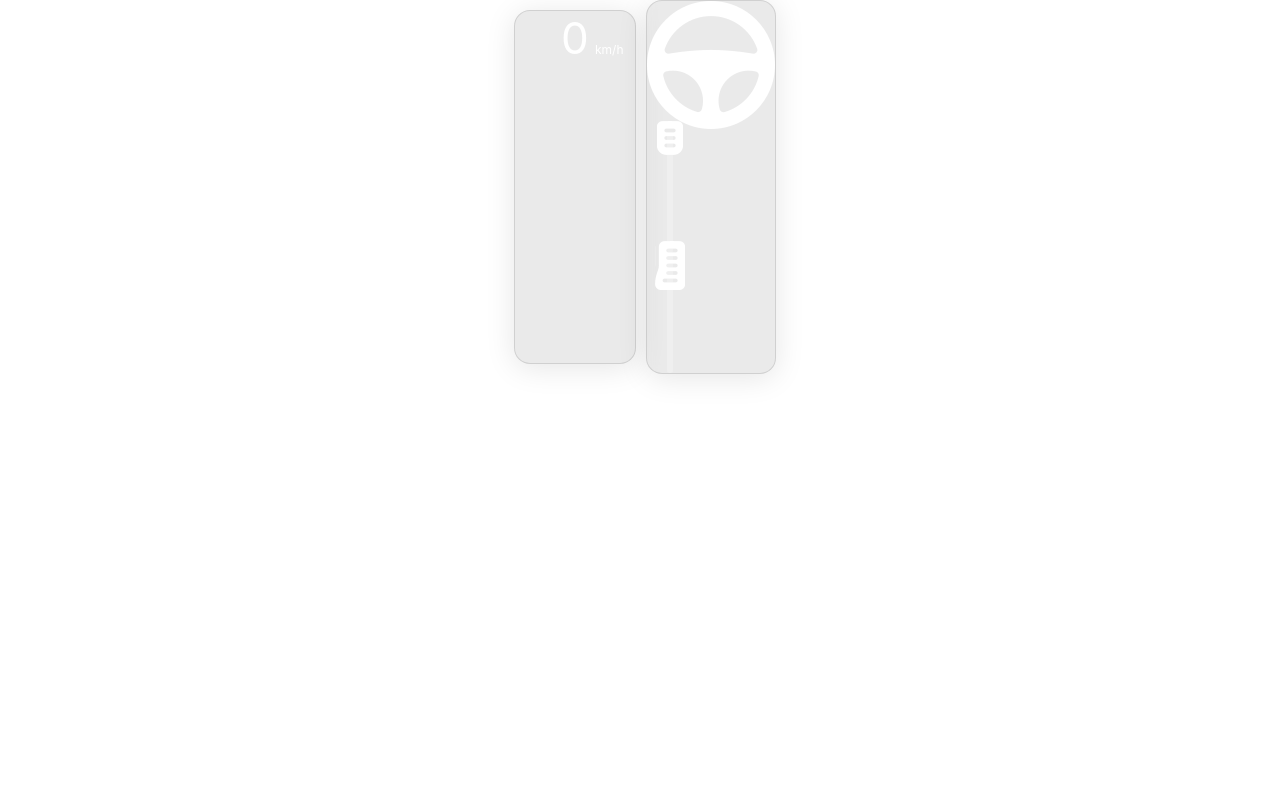
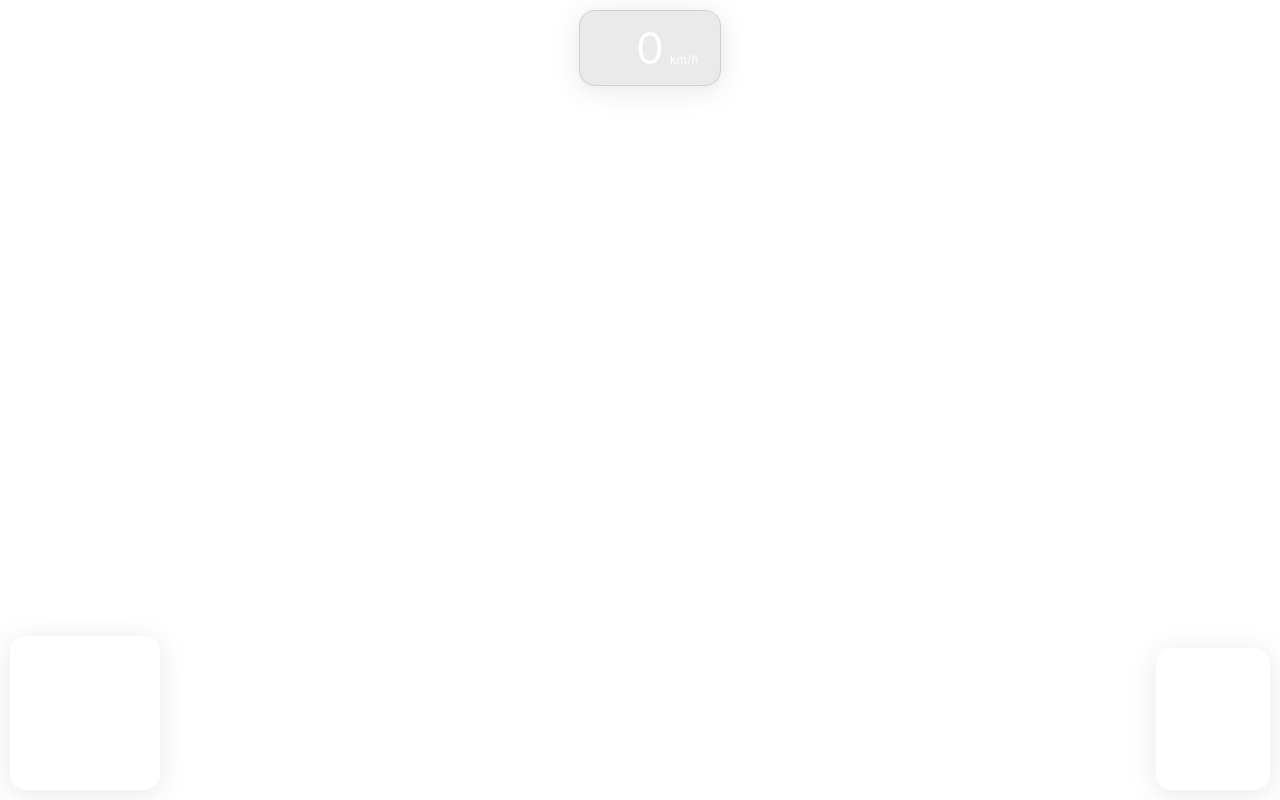
Before and after one commit to kelvinkoko/autonomous-driving-playground, a React app: page / in a window 1280 px wide. Built offline with nearby package versions, Linux system fonts and the light colour scheme.

Commit message:
Display overlay ui items

```diff
--- a/src/Application/Ui/GlassPanels.css
+++ b/src/Application/Ui/GlassPanels.css
@@ -6,3 +6,12 @@
   -webkit-backdrop-filter: blur(5px);
   border: 1px solid rgba(148, 148, 148, 0.3);
 }
+
+.whitePanel {
+  background: rgba(255, 255, 255, 0.14);
+  border-radius: 16px;
+  box-shadow: 0 4px 30px rgba(0, 0, 0, 0.1);
+  backdrop-filter: blur(4px);
+  -webkit-backdrop-filter: blur(4px);
+  border: 1px solid rgba(255, 255, 255, 0.3);
+}
--- a/src/Application/Ui/Pedal.css
+++ b/src/Application/Ui/Pedal.css
@@ -1,6 +1,6 @@
 .verticalSlider {
   width: 6px;
-  height: 120px;
+  height: 80px;
   background-color: #ffffff40;
   position: relative;
   border-radius: 8px;
@@ -10,16 +10,16 @@
 
 .sliderThumb {
   position: absolute;
-  top: 0;
+  top: 0%;
   left: 50%;
-  transform: translateX(-50%);
+  transform: translate(-50%, -25%);
   cursor: pointer;
 }
 
 .sliderProgress {
   width: 100%;
   height: 0;
-  background-color: #ffffff80;
+  background-color: #ffffff91;
   position: absolute;
   top: 0;
   border-radius: 8px;
--- /dev/null
+++ b/src/Application/Ui/SpeedDisplay.tsx
@@ -0,0 +1,21 @@
+import { observer } from "mobx-react";
+import * as React from "react";
+import styles from "./SpeedDisplay.css";
+import { CarStore } from "../Store/CarStore";
+
+interface Props {
+  carStore: CarStore;
+}
+
+const SpeedDisplay = observer(({ carStore }: Props) => {
+  const speedInKmPerHour = carStore.speedMS * (3600 / 1000);
+  return (
+    <div className={styles.speed}>
+      <div></div>
+      <div className={styles.speedValue}>{Math.round(speedInKmPerHour)}</div>
+      <div className={styles.speedUnit}>{"km/h"}</div>
+    </div>
+  );
+});
+
+export default SpeedDisplay;
--- a/src/Application/Ui/Ui.css
+++ b/src/Application/Ui/Ui.css
@@ -1,5 +1,29 @@
-.ui {
-  width: 100%;
+.speedPanel {
+  position: absolute;
+  top: 0;
+  left: 50%;
+  transform: translateX(-50%);
+  margin: 10px;
+  user-select: none;
+}
+
+.steeringPanel {
+  position: absolute;
+  bottom: 0;
+  left: 0;
+  margin: 10px;
+  padding: 10px;
+  pointer-events: auto;
+  user-select: none;
+}
+
+.pedalsPanel {
   display: flex;
-  justify-content: center;
+  position: absolute;
+  bottom: 0;
+  right: 0;
+  margin: 10px;
+  padding: 30px 10px;
+  pointer-events: auto;
+  user-select: none;
 }
--- a/src/Application/Ui/Ui.tsx
+++ b/src/Application/Ui/Ui.tsx
@@ -1,15 +1,26 @@
 import * as React from "react";
 import { worldStore } from "../Store/WordStore";
+import BrakePedal from "./BrakePedal";
+import GasPedal from "./GasPedal";
+import glassStyles from "./GlassPanels.css";
+import SpeedDisplay from "./SpeedDisplay";
+import SteeringWheel from "./SteeringWheel";
 import styles from "./Ui.css";
-import VehicleControls from "./VehicleControls";
-import VehicleStateDisplay from "./VehicleStateDisplay";
 
 const Ui = () => {
   return (
-    <div className={styles.ui}>
-      <VehicleStateDisplay worldStore={worldStore} />
-      <VehicleControls carStore={worldStore.carStore} />
-    </div>
+    <React.Fragment>
+      <div className={`${glassStyles.grayPanel} ${styles.speedPanel}`}>
+        <SpeedDisplay carStore={worldStore.carStore} />
+      </div>
+      <div className={`${glassStyles.whitePanel} ${styles.steeringPanel}`}>
+        <SteeringWheel carStore={worldStore.carStore} />
+      </div>
+      <div className={`${glassStyles.whitePanel} ${styles.pedalsPanel}`}>
+        <BrakePedal />
+        <GasPedal />
+      </div>
+    </React.Fragment>
   );
 };
 
--- a/src/Application/Ui/VehicleControls.tsx
+++ /dev/null
@@ -1,23 +0,0 @@
-import { observer } from "mobx-react";
-import * as React from "react";
-import { CarStore } from "../Store/CarStore";
-import BrakePedal from "./BrakePedal";
-import GasPedal from "./GasPedal";
-import glassPanelStyles from "./GlassPanels.css";
-import SteeringWheel from "./SteeringWheel";
-
-interface Props {
-  carStore: CarStore;
-}
-
-const VehicleControls = observer(({ carStore }: Props) => {
-  return (
-    <div className={glassPanelStyles.grayPanel}>
-      <SteeringWheel carStore={carStore} />
-      <BrakePedal />
-      <GasPedal />
-    </div>
-  );
-});
-
-export default VehicleControls;
--- a/src/Application/Ui/VehicleStateDisplay.tsx
+++ /dev/null
@@ -1,22 +0,0 @@
-import { observer } from "mobx-react";
-import * as React from "react";
-import { WorldStore } from "../Store/WordStore";
-import glassPanelStyles from "./GlassPanels.css";
-import styles from "./VehicleStateDisplay.css";
-
-interface Props {
-  worldStore: WorldStore;
-}
-
-const VehicleStateDisplay = observer(({ worldStore }: Props) => {
-  const speedInKmPerHour = worldStore.carStore.speedMS * (3600 / 1000);
-  return (
-    <div className={`${glassPanelStyles.grayPanel} ${styles.speed}`}>
-      <div></div>
-      <div className={styles.speedValue}>{Math.round(speedInKmPerHour)}</div>
-      <div className={styles.speedUnit}>{"km/h"}</div>
-    </div>
-  );
-});
-
-export default VehicleStateDisplay;
--- a/src/index.html
+++ b/src/index.html
@@ -12,15 +12,17 @@
       #canvas {
         position: absolute;
       }
-      #ui {
+      #overlay-ui {
         position: absolute;
-        width: 100%;
+        height: 100vh;
+        width: 100vw;
+        pointer-events: none;
       }
     </style>
   </head>
 
   <body>
     <div id="canvas"></div>
-    <div id="ui"></div>
+    <div id="overlay-ui"></div>
   </body>
 </html>
--- a/src/index.tsx
+++ b/src/index.tsx
@@ -5,5 +5,5 @@ import Ui from "./Application/Ui/Ui";
 
 start();
 
-const root = createRoot(document.getElementById("ui")!);
+const root = createRoot(document.getElementById("overlay-ui")!);
 root.render(<Ui />);
```
Also changed, not shown: src/Application/Ui/SpeedDisplay.css (renamed from src/Application/Ui/VehicleStateDisplay.css).
